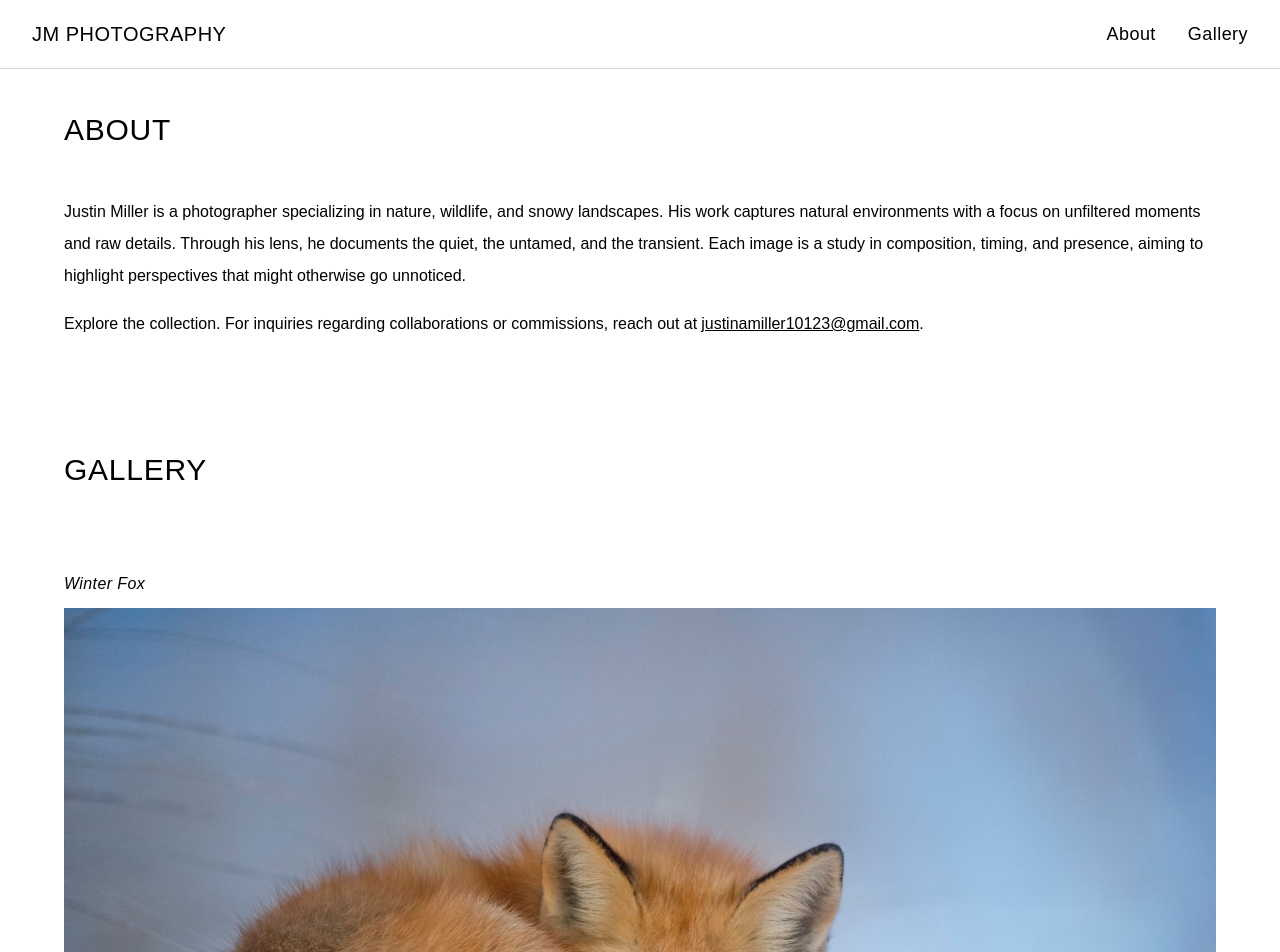
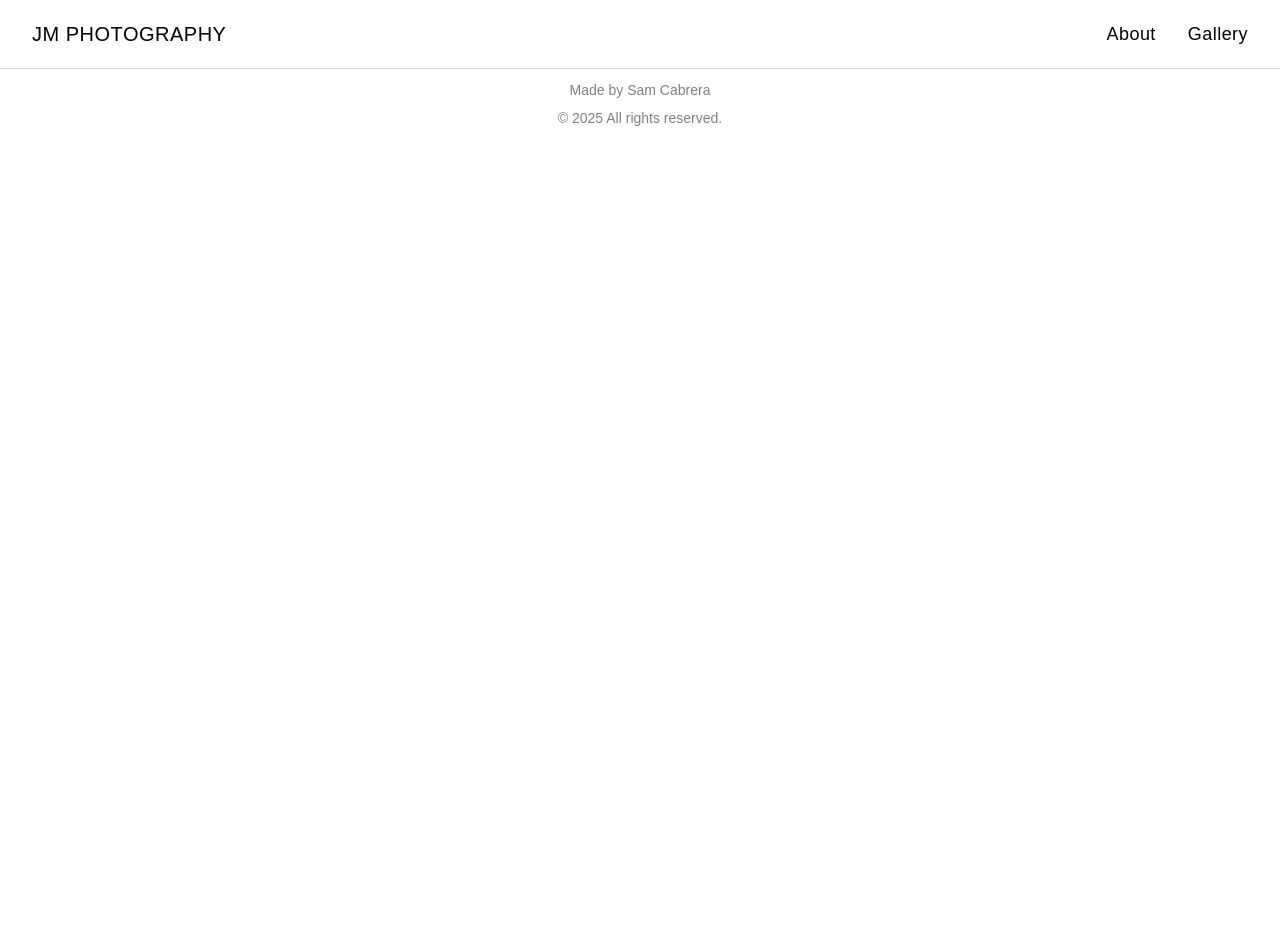
Before and after one commit to samanthacabrera/photography, a React (Vite) app: page /photo/1 in a window 1280 px wide. Shown: the top 952 px of the page. After the commit the page ends 800 px from the top, so only its background shows below. Built offline with nearby package versions, Linux system fonts and the light colour scheme.

Commit message:
add route for photoPage

```diff
--- a/src/About.jsx
+++ b/src/About.jsx
@@ -1,6 +1,6 @@
 const About = () => {
     return (
-        <div id="about" className="max-w-6xl mx-auto py-16">
+        <div id="about" className="max-w-6xl mx-auto pt-20">
             <h1 className="text-3xl font-light tracking-wide uppercase my-12">About</h1>
             <p className="leading-loose mb-4">
                 Justin Miller is a photographer specializing in nature, wildlife, and snowy landscapes. His work captures natural environments with a focus on unfiltered moments and raw details. Through his lens, he documents the quiet, the untamed, and the transient.
--- a/src/App.css
+++ b/src/App.css
@@ -8,4 +8,5 @@ html {
   padding: 0;
   font-family: sans-serif;
   line-height: 200%;
+  scroll-behavior: smooth;
 }
--- a/src/App.jsx
+++ b/src/App.jsx
@@ -1,16 +1,20 @@
+import { BrowserRouter as Router, Routes, Route } from "react-router-dom";
 import Header from "./Header";
 import Gallery from "./Gallery";
 import About from "./About";
+import PhotoPage from "./PhotoPage";
 import Footer from "./Footer";
 import './App.css'
 
 function App() {
   return (
     <>
-    <Header/>
-    <About/>
-    <Gallery/>
-    <Footer/>
+      <Header/>
+        <Routes>
+          <Route path="/" element={<><About/><Gallery/></>} />
+          <Route path="/photo/:name" element={<PhotoPage />} />
+        </Routes>
+      <Footer />
     </>
   )
 }
--- a/src/Gallery.jsx
+++ b/src/Gallery.jsx
@@ -5,7 +5,7 @@ const Gallery = () => {
   ];
 
   return (
-    <div id="gallery" className="flex flex-col space-y-8 max-w-6xl mx-auto">
+    <div id="gallery" className="flex flex-col space-y-8 max-w-6xl mx-auto pt-20">
       <h1 className="text-3xl font-light tracking-wide uppercase my-12">Gallery</h1>
 
       <div className="grid grid-cols-1 gap-6">
--- a/src/PhotoPage.jsx
+++ b/src/PhotoPage.jsx
@@ -0,0 +1,9 @@
+const PhotoPage = () => {
+    return (
+        <div>
+            <h1>photo page</h1>
+        </div>
+    )
+}
+
+export default PhotoPage;
```
